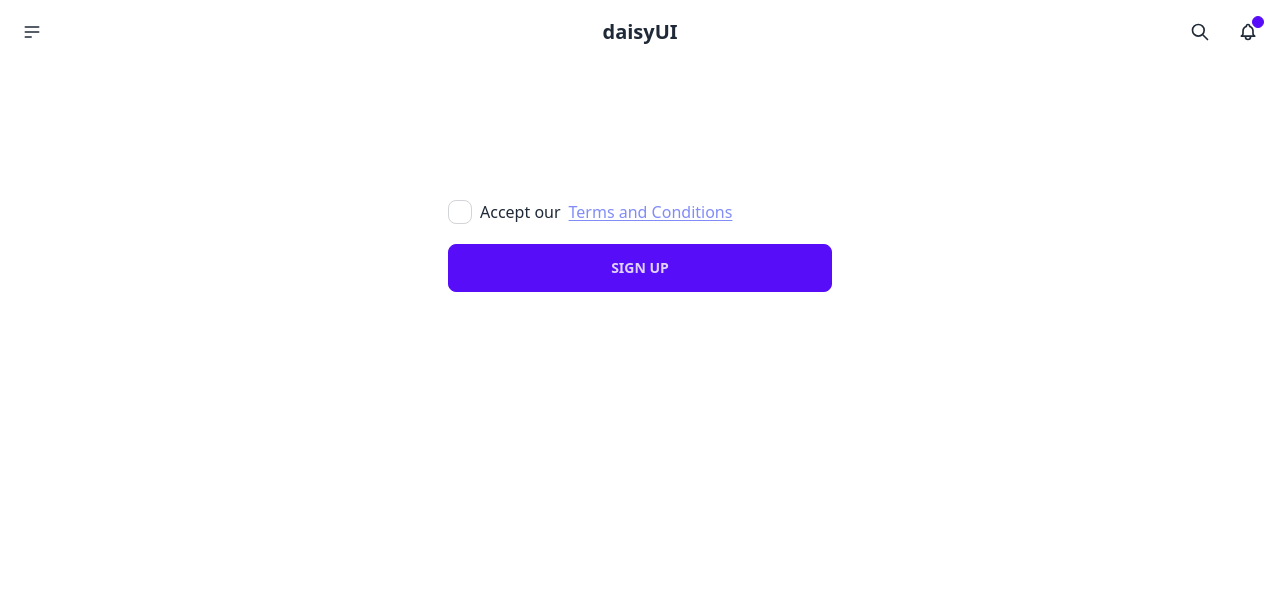
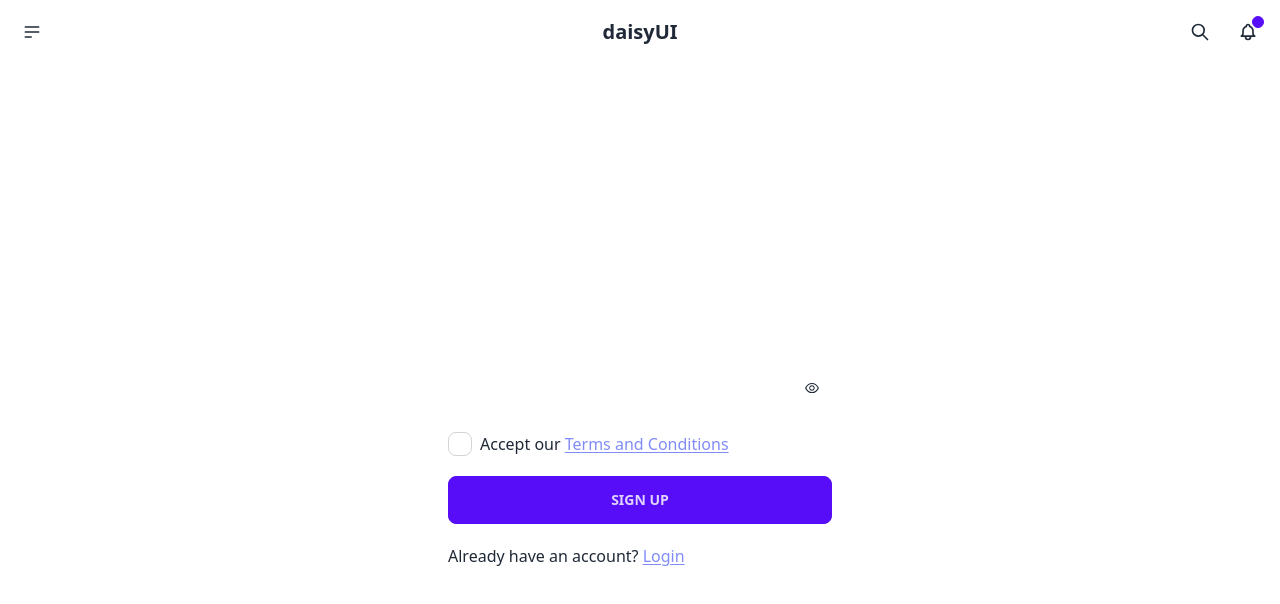
Before and after one commit to sm0bin/firebase-2, a React (Vite) app: page /sign-up in a window 1280 px wide. Shown: the top 604 px of the page. Built offline with nearby package versions, Linux system fonts and the light colour scheme.

Commit message:
login & reset pass

```diff
--- a/package.json
+++ b/package.json
@@ -15,6 +15,7 @@
     "match-sorter": "^6.3.1",
     "react": "^18.2.0",
     "react-dom": "^18.2.0",
+    "react-icons": "^4.11.0",
     "react-router-dom": "^6.16.0",
     "sort-by": "^1.2.0"
   },
--- a/src/Hero.jsx
+++ b/src/Hero.jsx
@@ -9,7 +9,7 @@ const Hero = () => {
     navigate("/login");
   };
   return (
-    <div className="hero min-h-screen bg-base-200">
+    <div className="hero min-h-[calc(100vh-4rem)] bg-base-200">
       <div className="hero-content text-center">
         <div className="max-w-md">
           <h1 className="text-5xl font-bold">Hello there</h1>
--- a/src/Login.jsx
+++ b/src/Login.jsx
@@ -1,4 +1,50 @@
+import { useRef } from "react";
+import { Link } from "react-router-dom";
+import {
+  signInWithEmailAndPassword,
+  sendPasswordResetEmail,
+} from "firebase/auth";
+import auth from "./firebase.config";
+
 const Login = () => {
+  const emailRef = useRef(null);
+
+  const handleForgetPassword = () => {
+    const email = emailRef.current.value;
+    console.log(email);
+
+    sendPasswordResetEmail(auth, email)
+      .then(() => {
+        alert("Check email");
+        // Password reset email sent!
+        // ..
+      })
+      .catch((error) => {
+        console.log(error);
+
+        // ..
+      });
+  };
+
+  const handleSignIn = (e) => {
+    e.preventDefault();
+    const email = e.target.email.value;
+    const password = e.target.password.value;
+    console.log(email, password);
+
+    signInWithEmailAndPassword(auth, email, password)
+      .then((userCredential) => {
+        // Signed in
+        const user = userCredential.user;
+        console.log(user);
+
+        // ...
+      })
+      .catch((error) => {
+        console.log(error);
+      });
+  };
+
   return (
     <div className="hero min-h-screen bg-base-200">
       <div className="hero-content flex-col lg:flex-row-reverse">
@@ -11,14 +57,16 @@ const Login = () => {
           </p>
         </div>
         <div className="card flex-shrink-0 w-full max-w-sm shadow-2xl bg-base-100">
-          <div className="card-body">
+          <form onSubmit={handleSignIn} className="card-body">
             <div className="form-control">
               <label className="label">
                 <span className="label-text">Email</span>
               </label>
               <input
-                type="text"
+                type="email"
+                name="email"
                 placeholder="email"
+                ref={emailRef}
                 className="input input-bordered"
               />
             </div>
@@ -27,12 +75,17 @@ const Login = () => {
                 <span className="label-text">Password</span>
               </label>
               <input
-                type="text"
+                type="password"
+                name="password"
                 placeholder="password"
                 className="input input-bordered"
               />
               <label className="label">
-                <a href="#" className="label-text-alt link link-hover">
+                <a
+                  href="#"
+                  onClick={handleForgetPassword}
+                  className="label-text-alt link link-hover"
+                >
                   Forgot password?
                 </a>
               </label>
@@ -40,7 +93,12 @@ const Login = () => {
             <div className="form-control mt-6">
               <button className="btn btn-primary">Login</button>
             </div>
-          </div>
+            <p>
+              Need an account?
+              <Link to="/sign-up"> Sign Up</Link>
+            </p>
+            <Link to="">Forgot password?</Link>
+          </form>
         </div>
       </div>
     </div>
--- a/src/SignUp.jsx
+++ b/src/SignUp.jsx
@@ -2,15 +2,18 @@ import { createUserWithEmailAndPassword } from "firebase/auth";
 import auth from "./firebase.config";
 import { useState } from "react";
 import { Link } from "react-router-dom";
+import { AiOutlineEye, AiOutlineEyeInvisible } from "react-icons/ai";
 
 const SignUp = () => {
   const [signUpError, setSignUpError] = useState("");
   const [signUpSuccess, setSignUpSuccess] = useState("");
+  const [passwordVisible, setPasswordVisible] = useState(false);
 
   const handleSignUp = (e) => {
     e.preventDefault();
     const email = e.target.email.value;
     const password = e.target.password.value;
+    const terms = e.target.terms.checked;
     setSignUpError("");
     setSignUpSuccess("");
     const passwordRegex =
@@ -19,13 +22,12 @@ const SignUp = () => {
     if (password < 6) {
       setSignUpError("Password must me 6 characters long.");
       return;
-    } else if (passwordRegex.test(password)) {
+    } else if (!passwordRegex.test(password)) {
       setSignUpError(
         "Password must be combination of uppercase, lowercase, digit, and special character."
       );
       return;
-    }
-    if (password < 6) {
+    } else if (!terms) {
       setSignUpError("Please accept our terms and conditions.");
       return;
     }
@@ -36,7 +38,7 @@ const SignUp = () => {
         const user = userCredential.user;
         console.log(user);
         console.log(email, password);
-        setSignUpSuccess("User Created Successfully.");
+        setSignUpSuccess("Account Created Successfully.");
       })
       .catch((error) => {
         console.error(error);
@@ -45,7 +47,7 @@ const SignUp = () => {
   };
 
   return (
-    <div>
+    <div className="flex place-items-center min-h-[calc(100vh-4rem)]">
       <form
         onSubmit={handleSignUp}
         className="w-96 flex flex-col gap-5 mx-auto"
@@ -57,15 +59,26 @@ const SignUp = () => {
           id=""
           required
         />
+
+        <div className="relative flex items-center">
           <input
-          className="p-3 rounded"
-          type="text"
+            className="p-3 rounded w-full"
+            type={passwordVisible ? "text" : "password"}
             name="password"
             id=""
             required
           />
+          <span
+            className="absolute right-3"
+            onClick={() => setPasswordVisible(!passwordVisible)}
+          >
+            {passwordVisible ? <AiOutlineEyeInvisible /> : <AiOutlineEye />}
+          </span>
+        </div>
         <div className="flex gap-2">
-          <input type="checkbox" className="checkbox" /> Accept our{" "}
+          <input type="checkbox" className="checkbox" name="terms" />
+          <label htmlFor="terms">
+            Accept our{" "}
             <Link
               className="underline underline-offset-2 text-indigo-400"
               to="/terms-and-conditions"
@@ -73,6 +86,7 @@ const SignUp = () => {
               {" "}
               Terms and Conditions
             </Link>
+          </label>
         </div>
         {signUpError && <p className="text-red-400">{signUpError}</p>}
         <input
@@ -83,6 +97,15 @@ const SignUp = () => {
           value="Sign Up"
         />
         {signUpSuccess && <p className="text-green-400">{signUpSuccess}</p>}
+        <p>
+          Already have an account?{" "}
+          <Link
+            to="/login"
+            className="underline underline-offset-2 text-indigo-400"
+          >
+            Login
+          </Link>
+        </p>
       </form>
     </div>
   );
--- /dev/null
+++ b/src/text.js
@@ -0,0 +1,10 @@
+const passwordRegex = /^(?=.*[A-Z])(?=.*[a-z])(?=.*\d)(?=.*[@$!%*?&])[A-Za-z\d@$!%*?&]{6,}$/;
+const password = "Wd123!"; // Replace this with the user's input password
+
+if (passwordRegex.test(password)) {
+    // Password meets the criteria
+    console.log("Password is valid");
+} else {
+    // Password does not meet the criteria
+    console.log("Password is invalid");
+}
```
Also changed, not shown: 1 other file (tests, documents, lock files or other folders). Lines whose indentation alone changed are shown as unchanged.
